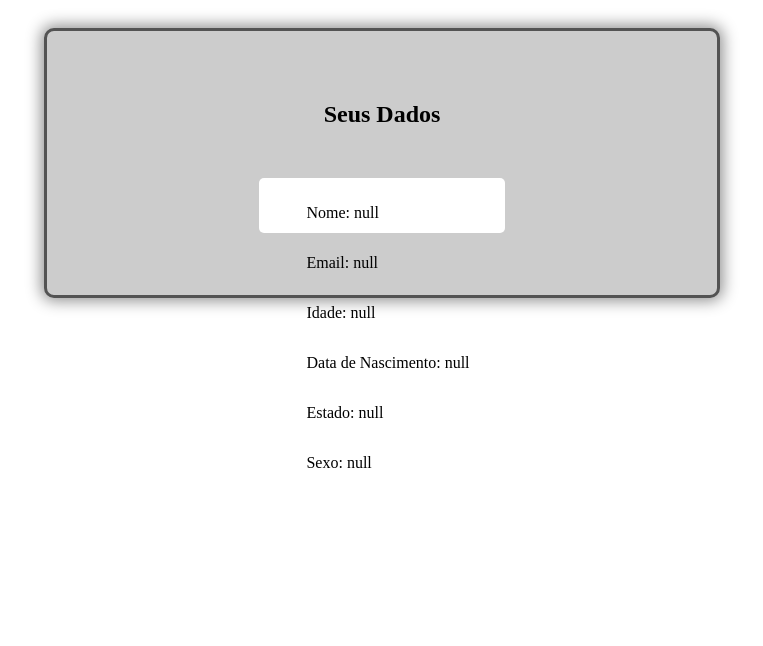
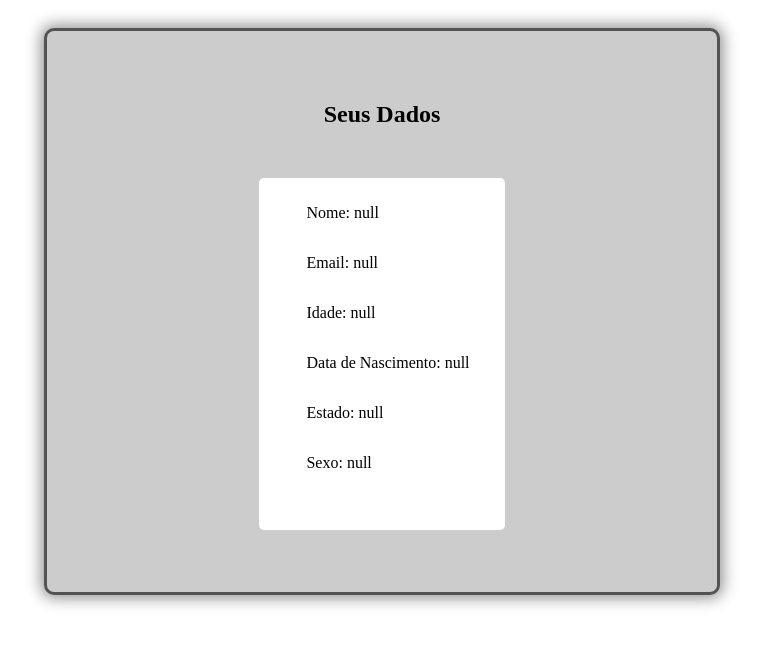
Before and after one commit to A-bacate/DesenvolvimentoDeSistemas, a plain HTML site: page resposta.html in a window 1280 px wide. Shown: the whole page, without its empty margins (258-1021 px from the left). Drawn offline with Linux system fonts and the light colour scheme.

Commit message:
programação

```diff
--- a/style.css
+++ b/style.css
@@ -3,6 +3,9 @@ body {
     justify-content: center;
     align-items: center;
     flex-direction: column;
+    /*
+    essa linha é bem legal viu ;)
+    background-image: url(imagem.jpg); */
 }
 #bloco {
     display: flex;
@@ -71,14 +74,21 @@ p {
     display: flex;
 }
 .resposta{
+    border: #2e2e2e;
     display: flex;
     flex-direction: column;
-    height: 35px;
-    /* padding-left: 10px; */
     font-size: medium;
     background-color:#ffffff;
     padding: 10px;
     padding-left: 35px;
     padding-right: 35px;
     border-radius: 5px;
+
+    /*
+
+    canto da vergonha haha, point and laugh hhaha
+    (essas duas linhas deixam a pagina quebrada haaha - eu demorei pra descobrir hahahahahahaha)
+
+    height: 35px;
+    padding-left: 10px; */
 }
```
Also changed, not shown: imagem.jpg (added).
